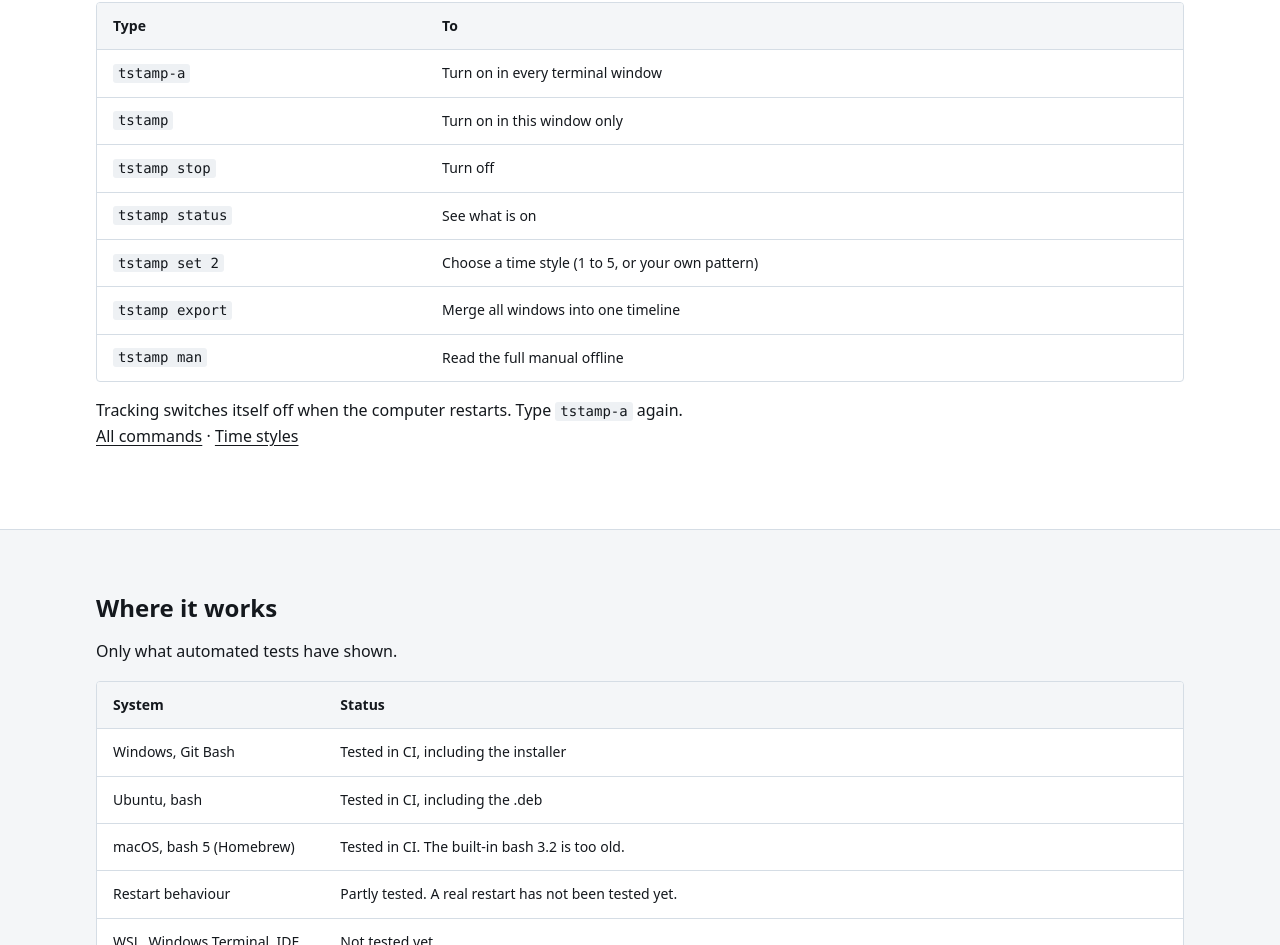
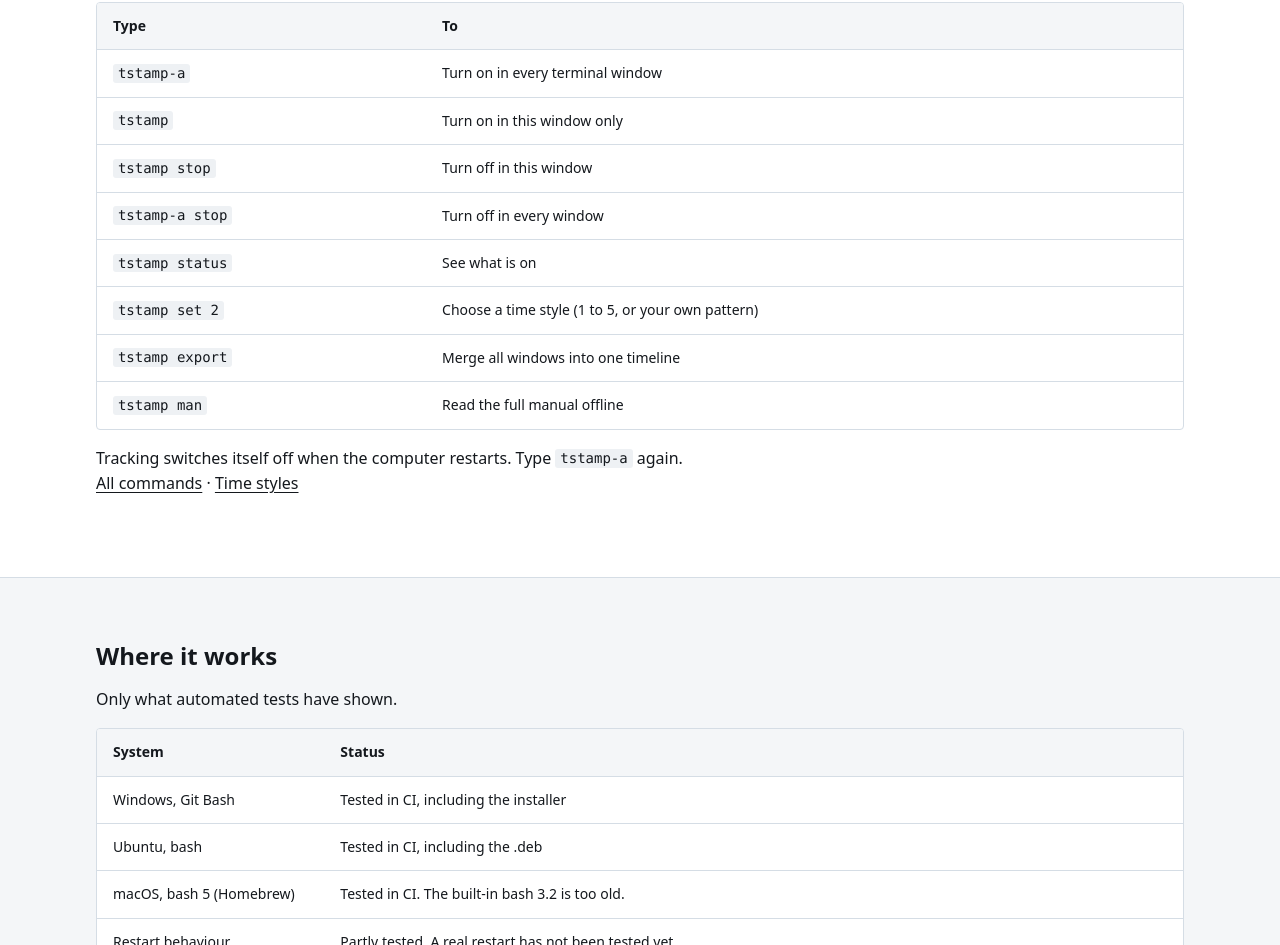
Before and after one commit to abinaze/tstamp, a plain HTML site: page site/index.html in a window 1280 px wide. Shown: the part 2566-3511 px from the top of the page. Drawn offline with Linux system fonts and the light colour scheme; no server answers.

Commit message:
docs: stop scope in the README, docs pages and site

```diff
--- a/site/index.html
+++ b/site/index.html
@@ -137,7 +137,8 @@ Build failed.
       <tbody>
         <tr><td><code>tstamp-a</code></td><td>Turn on in every terminal window</td></tr>
         <tr><td><code>tstamp</code></td><td>Turn on in this window only</td></tr>
-        <tr><td><code>tstamp stop</code></td><td>Turn off</td></tr>
+        <tr><td><code>tstamp stop</code></td><td>Turn off in this window</td></tr>
+        <tr><td><code>tstamp-a stop</code></td><td>Turn off in every window</td></tr>
         <tr><td><code>tstamp status</code></td><td>See what is on</td></tr>
         <tr><td><code>tstamp set 2</code></td><td>Choose a time style (1 to 5, or your own pattern)</td></tr>
         <tr><td><code>tstamp export</code></td><td>Merge all windows into one timeline</td></tr>
```
Also changed, not shown: 6 other files.
